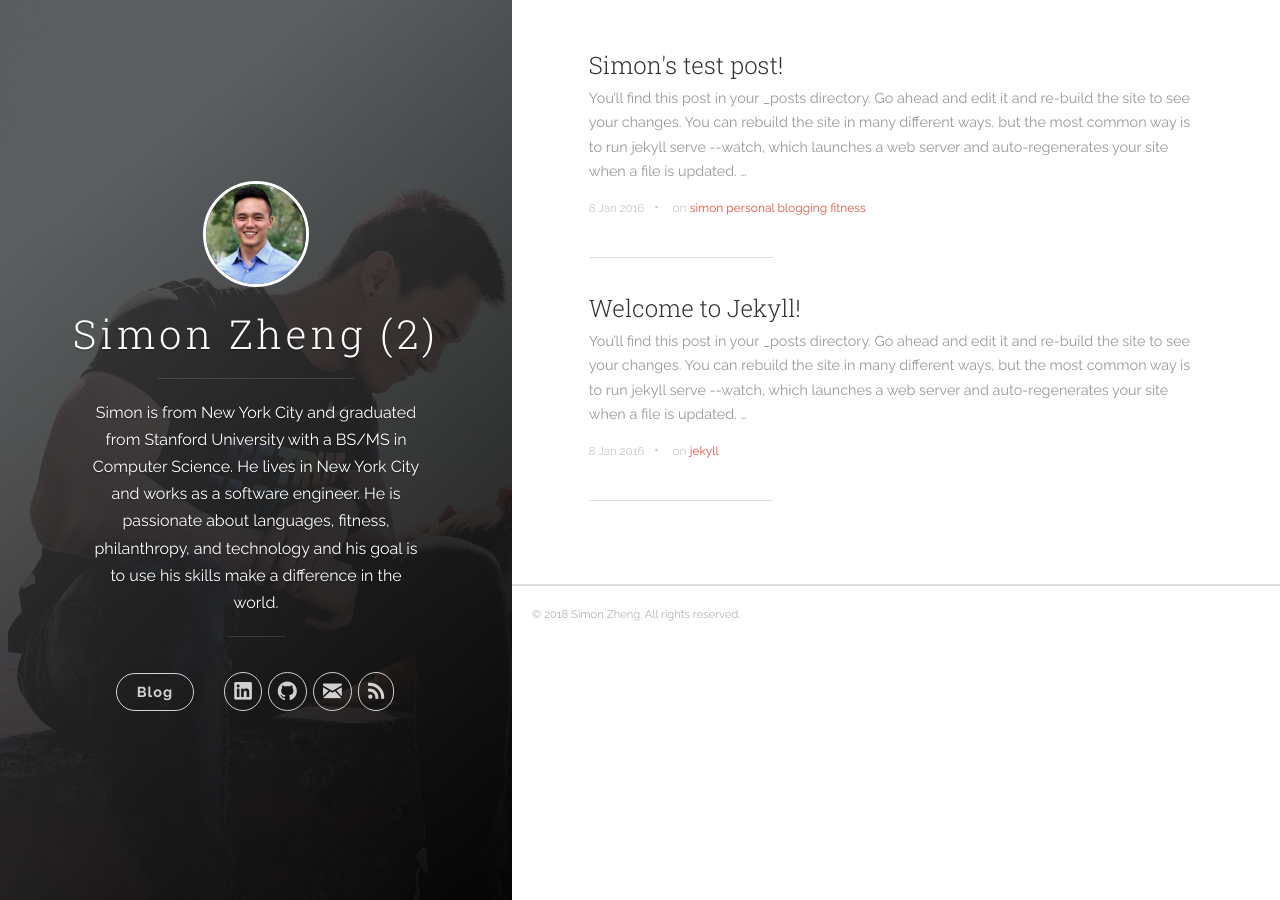
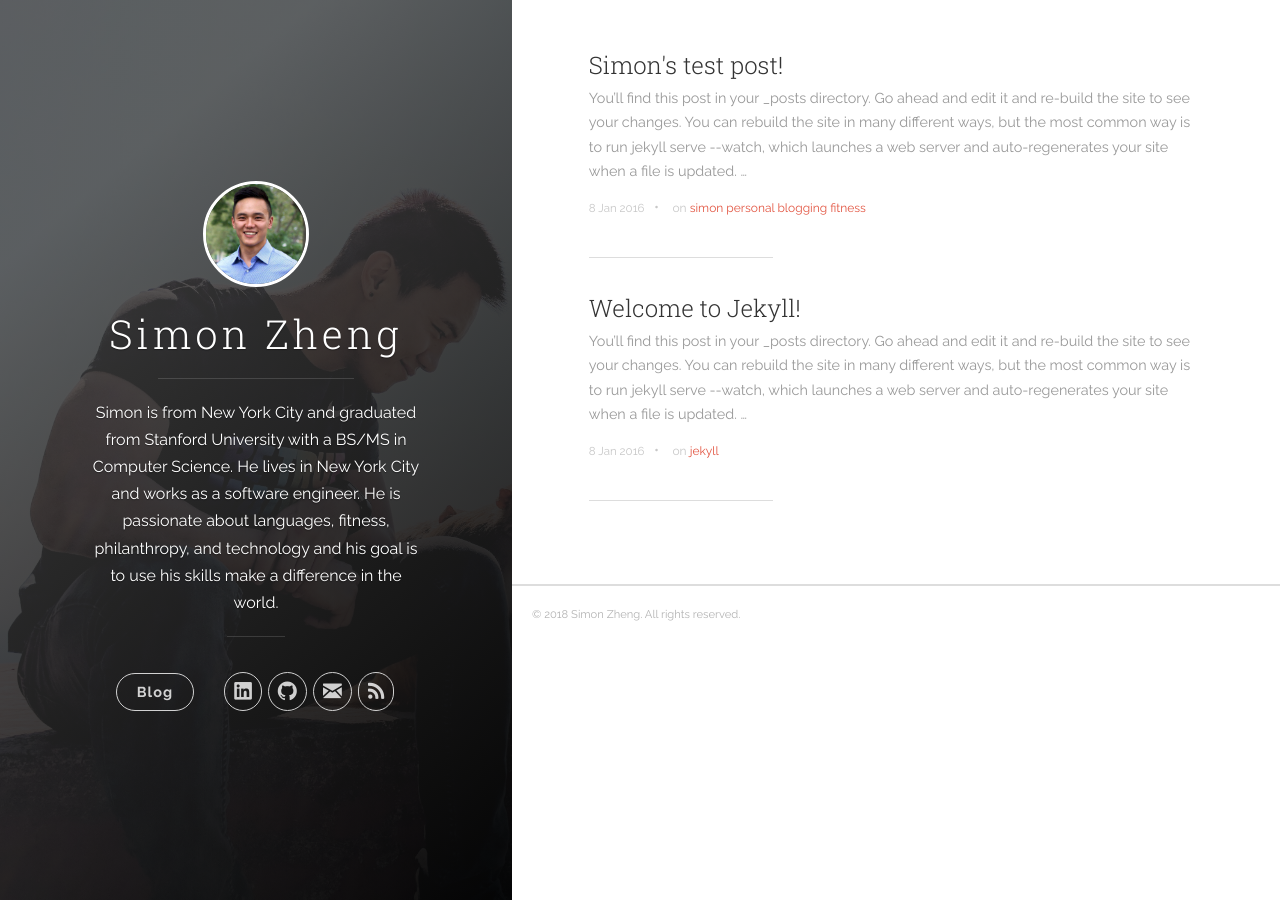
Before and after one commit to simonzheng/simonzheng.github.io, a Jekyll site: the page built from index.html, in a window 1280 px wide. Built offline with Jekyll 4.4.1, drawn with Linux system fonts in a browser that asks for light colours; nearby versions of some CDN libraries; the list of posts is cut into pages by our own code.

Commit message:
Revert "Changing title to see when this reloads"
This reverts commit 2f857d24c129e900df108cefdce6b795776a3c92.

```diff
--- a/_config.yml
+++ b/_config.yml
@@ -1,5 +1,5 @@
 # Site settings
-title: Simon Zheng (2)
+title: Simon Zheng
 description: 'Simon is from New York City and graduated from Stanford University with a BS/MS in Computer Science. He lives in New York City and works as a software engineer. He is passionate about languages, fitness, philanthropy, and technology and his goal is to use his skills make a difference in the world.'
 url: 'https://simonzheng.com'
 baseurl: '/'
```
